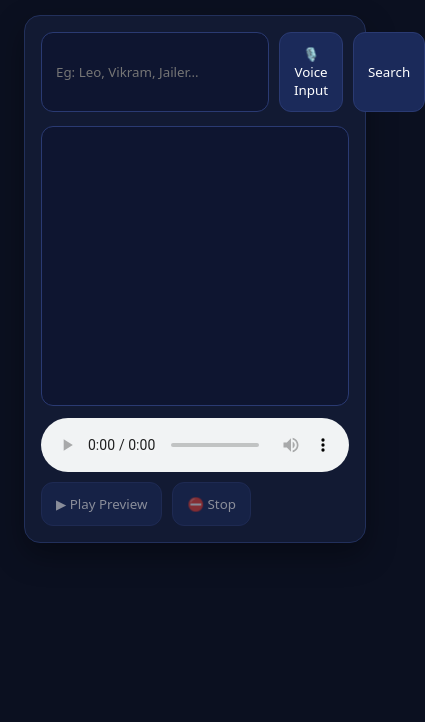
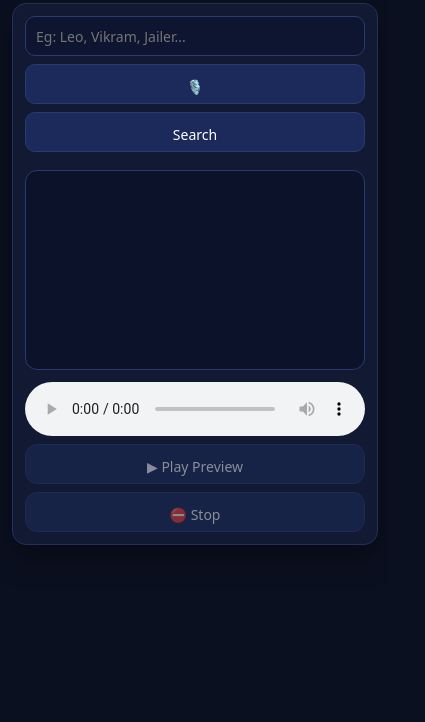
Before and after one commit to CatherineDavidson/movie-song-bot, a website: page public/index.html in a window 390 px wide. Shown: the part 122-844 px from the top of the page, 425 px wide, since content can reach past the window. Drawn offline with Linux system fonts and the light colour scheme.

Commit message:
Added responsiveness

```diff
--- a/public/index.html
+++ b/public/index.html
@@ -3,6 +3,7 @@
 <head>
   <meta charset="UTF-8" />
   <meta name="viewport" content="width=device-width, initial-scale=1.0" />
+
   <title>Movie → Song Preview Bot</title>
   <link rel="stylesheet" href="style.css" />
 </head>
@@ -16,7 +17,7 @@
     <section class="card">
       <div class="row">
         <input id="movieInput" type="text" placeholder="Eg: Leo, Vikram, Jailer..." />
-        <button id="voiceBtn">🎙️ Voice Input</button>
+        <button id="voiceBtn">🎙️</button>
         <button id="sendBtn">Search</button>
       </div>
 
--- a/public/style.css
+++ b/public/style.css
@@ -41,3 +41,127 @@ button:disabled { opacity: 0.5; cursor: not-allowed; }
   margin-top:12px; display:flex; gap:10px; align-items:center; flex-wrap:wrap;
 }
 audio{ width: 360px; max-width:100%; }
+
+.wrap {
+  max-width: 920px;
+  margin: 0 auto;
+  padding: 24px;
+}
+
+/* Input row becomes stack on mobile */
+.row {
+  display: flex;
+  gap: 10px;
+  align-items: stretch;
+  flex-wrap: wrap;       /* key */
+}
+
+.row input {
+  flex: 1 1 260px;       /* grows, but can shrink */
+  min-width: 0;          /* prevents overflow */
+}
+
+.row button {
+  flex: 0 0 auto;
+}
+
+/* Player area responsive */
+.player {
+  margin-top: 12px;
+  display: flex;
+  gap: 10px;
+  align-items: center;
+  flex-wrap: wrap;       /* key */
+}
+
+audio {
+  width: 100%;
+  max-width: 520px;      /* looks good on desktop */
+}
+
+/* Search input (base) */
+input {
+  flex: 1;
+  padding: 10px 12px;      /* 🔻 reduced */
+  height: 44px;            /* 🔻 fixed height */
+  border-radius: 12px;
+  border: 1px solid #2a3a72;
+  background: #0e1530;
+  color: #fff;
+  font-size: 15px;         /* 🔻 smaller font */
+}
+.chat {
+  margin-top: 18px;          /* more gap from search */
+  height: 240px;
+  overflow: auto;
+  padding: 12px;
+  border-radius: 12px;
+  background: #0b122a;       /* slightly darker than input */
+  border: 1px solid #2a3a72;
+}
+
+@media (max-width: 600px) {
+  .wrap {
+    padding: 12px;
+  }
+
+  .card {
+    padding: 12px;
+    border-radius: 14px;
+  }
+
+  /* Stack search neatly */
+  .row {
+    display: grid;
+    grid-template-columns: 1fr;
+    gap: 8px;
+  }
+
+  input {
+    height: 40px;            /* 🔻 compact */
+    font-size: 14px;
+    padding: 8px 10px;
+    border-radius: 10px;
+  }
+
+  .row button {
+    height: 40px;
+    font-size: 14px;
+    border-radius: 10px;
+    width: 100%;
+  }
+
+  /* Chat area smaller than search visually */
+  .chat {
+    height: 200px;           /* 🔻 reduced */
+    font-size: 14px;
+  }
+
+  /* Message bubbles */
+  .bubble {
+    max-width: 100%;
+    font-size: 14px;
+    padding: 8px 10px;
+  }
+
+  /* Player section */
+  .player {
+    gap: 8px;
+  }
+
+  .player button {
+    height: 40px;
+    font-size: 14px;
+    width: 100%;
+  }
+
+  audio {
+    width: 100%;
+  }
+}
+
+
+@media (max-width: 380px) {
+  header h1 { font-size: 1.2rem; }
+  input, button { font-size: 15px; }
+}
```
Also changed, not shown: 1 other file.
